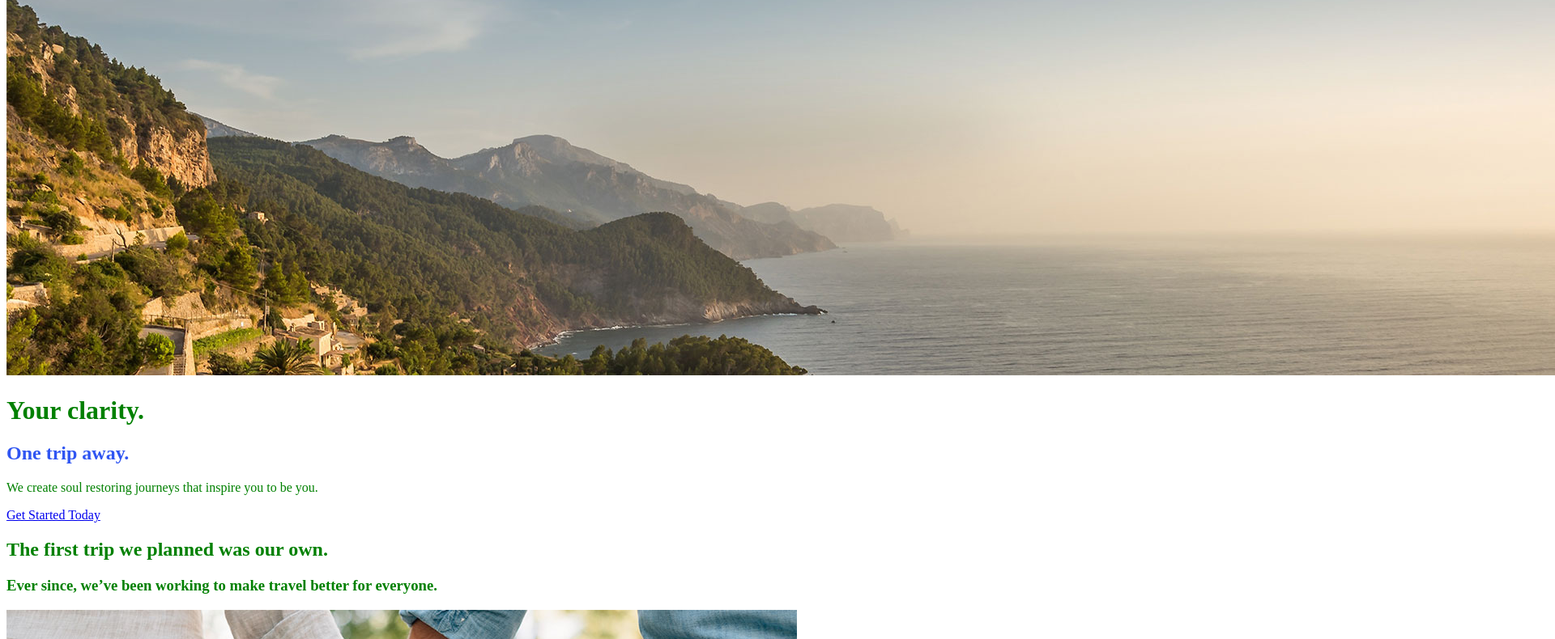
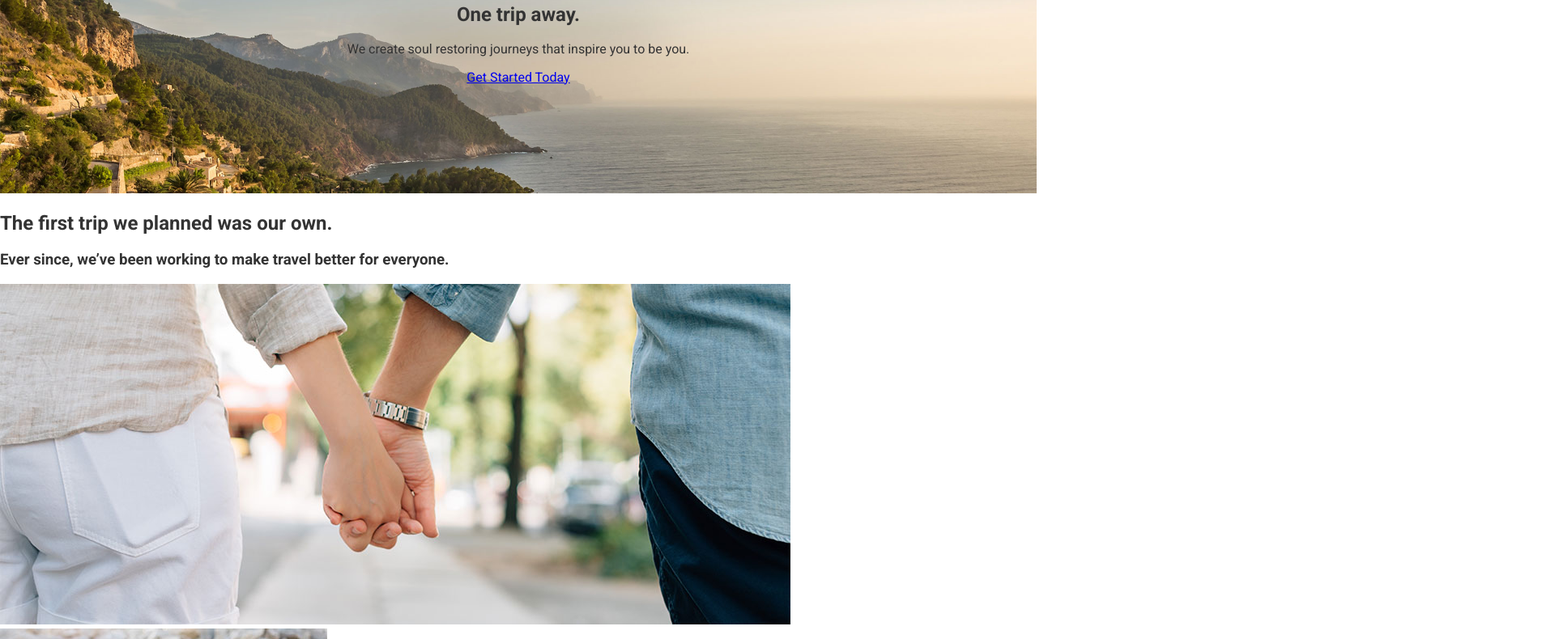
Before and after one commit to tichif/travel-site, a website built with webpack: page app/index.htm in a window 1280 px wide. Shown: the part 348-1138 px from the top of the page at 81% size, 1920 px wide, since content can reach past the window. Built offline with nearby package versions, Linux system fonts and the light colour scheme.

Commit message:
Organize our CSS architecture

```diff
--- /dev/null
+++ b/app/assets/styles/base/_global.css
@@ -0,0 +1,9 @@
+body {
+  font-family: 'Roboto', sans-serif;
+  color: #333;
+}
+
+img {
+  height: auto;
+  max-width: 100%;
+}
--- /dev/null
+++ b/app/assets/styles/modules/_large-hero.css
@@ -0,0 +1,12 @@
+.large-hero {
+  position: relative;
+}
+
+.large-hero__text-content {
+  position: absolute;
+  top: 50%;
+  transform: translateY(-50%);
+  left: 0;
+  width: 100%;
+  text-align: center;
+}
--- a/app/assets/styles/styles.css
+++ b/app/assets/styles/styles.css
@@ -1,11 +1,4 @@
-body {
-  color: green;
-}
+@import 'normalize.css';
 
-$mainBlue: #2f55f2;
-
-.large-hero {
-  h2 {
-    color: $mainBlue;
-  }
-}
+@import './base/_global.css';
+@import './modules/_large-hero';
--- a/app/index.htm
+++ b/app/index.htm
@@ -22,10 +22,12 @@
 
   <div class="large-hero">
     <img src="assets/images/hero--large.jpg">
-    <h1>Your clarity.</h1>
-    <h2>One trip away.</h2>
-    <p>We create soul restoring journeys that inspire you to be you.</p>
-    <p><a href="#">Get Started Today</a></p>
+    <div class="large-hero__text-content">
+      <h1>Your clarity.</h1>
+      <h2>One trip away.</h2>
+      <p>We create soul restoring journeys that inspire you to be you.</p>
+      <p><a href="#">Get Started Today</a></p>
+    </div>
   </div>
 
   <div id="our-beginning">
--- a/package.json
+++ b/package.json
@@ -16,6 +16,7 @@
   "devDependencies": {
     "autoprefixer": "^10.0.1",
     "css-loader": "^5.0.1",
+    "postcss-import": "^13.0.0",
     "postcss-loader": "^4.0.4",
     "postcss-nested": "^5.0.1",
     "postcss-simple-vars": "^6.0.1",
--- a/webpack.config.js
+++ b/webpack.config.js
@@ -1,6 +1,7 @@
 const path = require('path')
 
 const postCSSPlugins = [
+  require('postcss-import'),
   require('postcss-simple-vars'),
   require('postcss-nested'),
   require('autoprefixer')
```
Also changed, not shown: app/bundled.js (+1 -3 lines), 1 other file.
